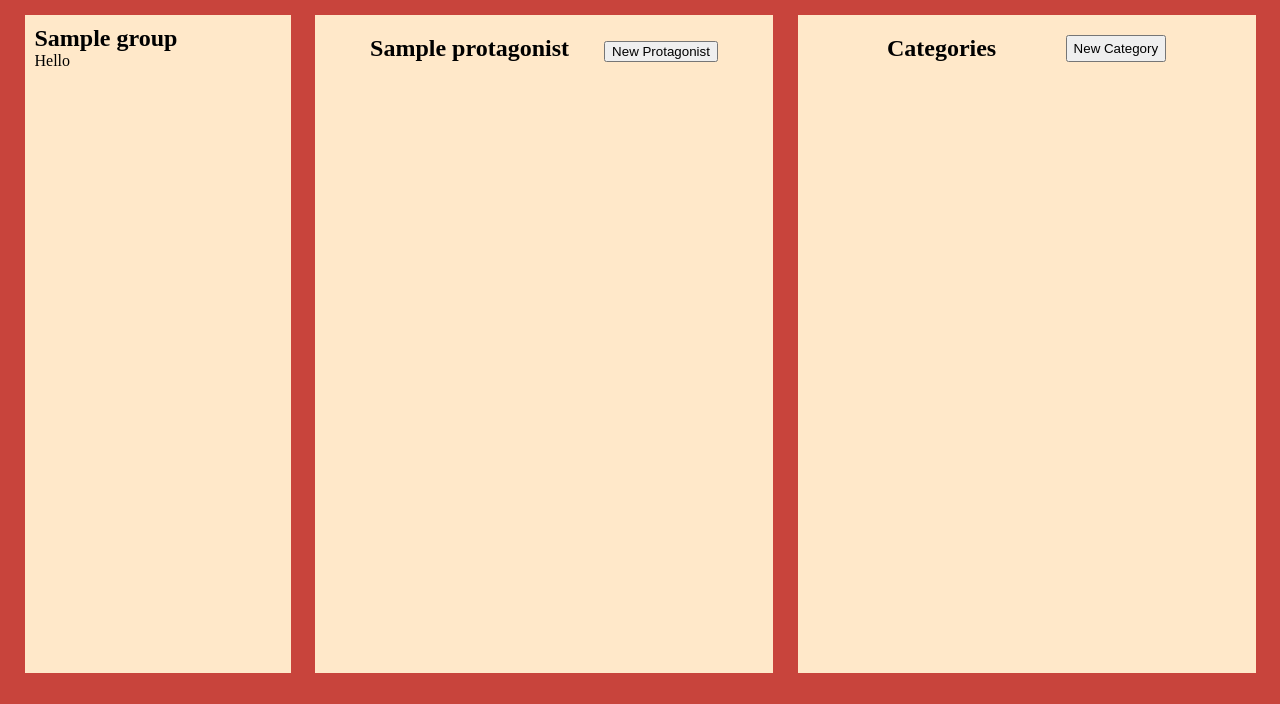
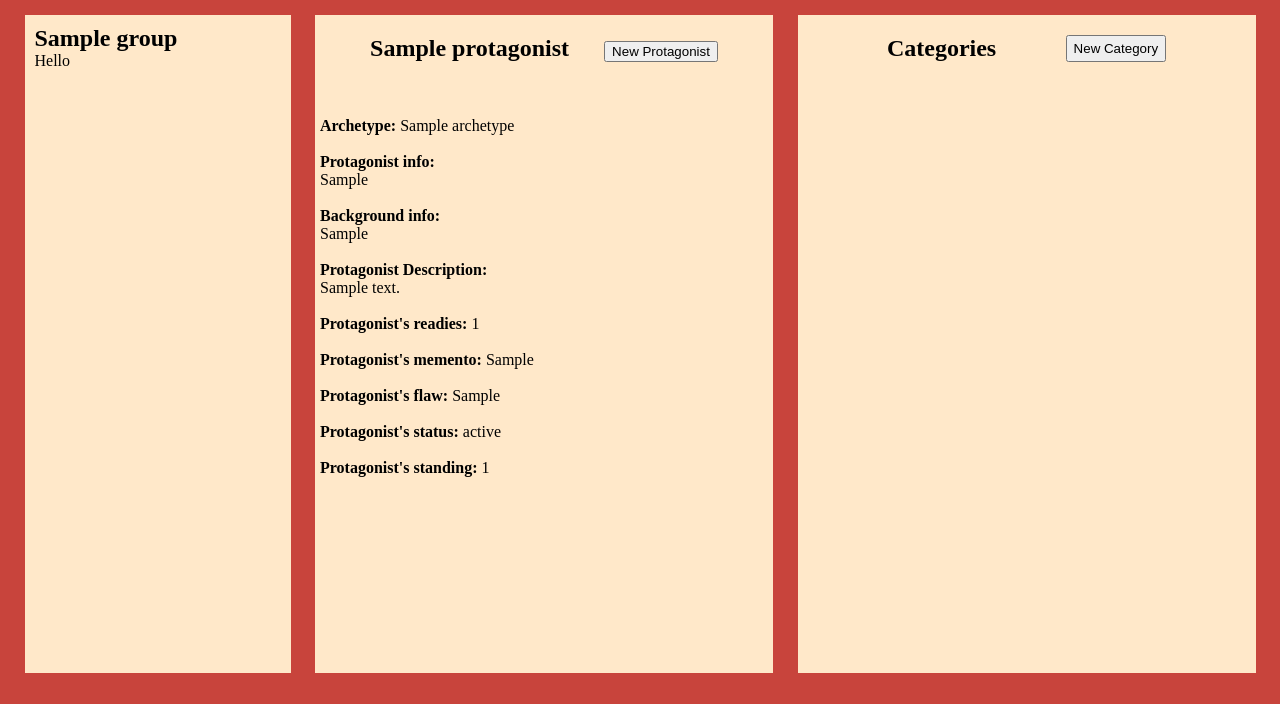
Before and after one commit to ZuzanaOsobova/BP-old, a PHP site: page /group.php?group_id=1&protagonist=1 in a window 1280 px wide. Shown: the part 96-800 px from the top of the page. Run offline with PHP 8.4, Linux system fonts and the light colour scheme; the visitor is signed in with stand-in values (Sample User, id 1); tables that the repository leaves empty hold one stand-in row (values such as "Sample post"); data that the repository does not hold is empty.

Commit message:
Protagonist info shown, need to make edit part

```diff
--- a/group.php
+++ b/group.php
@@ -172,63 +172,61 @@ if (!empty($_POST['form_type'])){
 
             $query = $db ->prepare("SELECT * FROM protagonists WHERE protagonist_id = ?");
             $query->execute([$current_protagonist]);
-            $protagonist = $query ->fetchAll(PDO::FETCH_ASSOC);
+            $protagonist = $query ->fetch(PDO::FETCH_ASSOC);
 
-            $protagonist_name = $protagonists['protagonist_name'];
-            $protagonist_info = $protagonists['protagonist_info'];
-            $protagonist_description = $protagonists['protagonist_description'];
-            $protagonist_mementos = $protagonists['protagonist_mementos'];
-            $protagonist_flaw = $protagonists['protagonist_flaw'];
-            $protagonist_background = $protagonists['protagonist_background'];
-            $archetype_readies = $protagonists['archetype_readies'];
-            $protagonist_standing = $protagonists['protagonist_standing'];
-            $protagonist_status = $protagonists['protagonist_status'];
+            if (!empty($protagonist)){
+                $protagonist_name = $protagonist['protagonist_name'];
+                $protagonist_info = $protagonist['protagonist_info'];
+                $protagonist_description = $protagonist['protagonist_description'];
+                $protagonist_mementos = $protagonist['protagonist_mementos'];
+                $protagonist_flaw = $protagonist['protagonist_flaw'];
+                $protagonist_background = $protagonist['protagonist_background'];
+                $protagonist_readies = $protagonist['protagonist_readies'];
+                $protagonist_standing = $protagonist['protagonist_standing'];
+                $protagonist_status = $protagonist['protagonist_status'];
 
-            $archetype_id = $protagonists['archetype_id'];
+                $archetype_id = $protagonist['archetype_id'];
 
                 $query = $db ->prepare("SELECT archetype_name FROM archetypes WHERE archetype_id = ?");
                 $query->execute([$archetype_id]);
-            $archetype = $query ->fetchAll(PDO::FETCH_ASSOC);
+                $archetype_names = $query ->fetch(PDO::FETCH_ASSOC);
+
+                if (!empty($archetype_names)){
+                    $archetype_name = $archetype_names['archetype_name'];
+                }
 
 
-            if(!empty($notes)){
-                foreach ($notes as $note){
-                    $note_name = $note['note_name'];
-                    $note_text = $note['note_text'];
-                    $note_id = $note['note_id'];
 
                 echo "
-                    <div id='normal_note_$note_id'>
-                    <div class='note'>
-                    <h3>$note_name
-                    <button class='note_edit_button' onclick='' id='shown_note_edit_$note_id' data-note-id='$note_id'>Edit Note</button></h3>
-                        <div class='note_content'>
-                            $note_text
-                        </div>
-                    </div>
+                <div id='character_info'>
+                <p><b>Archetype:</b> $archetype_name</p><br>
+                <p><b>Protagonist info:</b><br> $protagonist_info</p><br>
+                <p><b>Background info:</b><br> $protagonist_background</p><br>
+                <p><b>Protagonist Description:</b><br> $protagonist_description</p><br>
+                <p><b>Protagonist's readies:</b> $protagonist_readies</p><br>
+                <p><b>Protagonist's memento:</b> $protagonist_mementos</p><br>
+                <p><b>Protagonist's flaw:</b> $protagonist_flaw</p><br>
+                <p><b>Protagonist's status:</b> $protagonist_status</p><br>
+                <p><b>Protagonist's standing:</b> $protagonist_standing</p><br>
+
             </div>
                 ";
 
+
                 echo "
+                <div id='character_edit' style='display: none'>
 
-                    <form method='post' id='hidden_note_edit_$note_id' style='display: none' data-note-id='$note_id'>
-                    <input type='hidden' name='note_id' value='$note_id'>
-                    <input type='hidden' name='form_type' value='edit_note'>
-                    <div class='note'>
-                    <h3><textarea id='note_name' name='note_name'>$note_name</textarea></h3>
-                    <div class='note_content'>
-                    <textarea name='note_text' id='note_text' required>$note_text</textarea>
                 </div>
+                ";
 
-                    <input type='submit' value='Save'>
-                    <button type='button' class='cancel_button' data-note-id='$note_id'>Cancel</button>
-                    </div>
-                    </form>
-                    ";
-                }
+
+
             }
 
+
             ?>
+
+
 
         </div>
 
--- a/group_stylesheet.css
+++ b/group_stylesheet.css
@@ -129,3 +129,8 @@ h2 {
     padding: 0;
     margin: 0;
 }
+
+p {
+    padding: 0;
+    margin: 0;
+}
```
Lines whose indentation alone changed are shown as unchanged.
